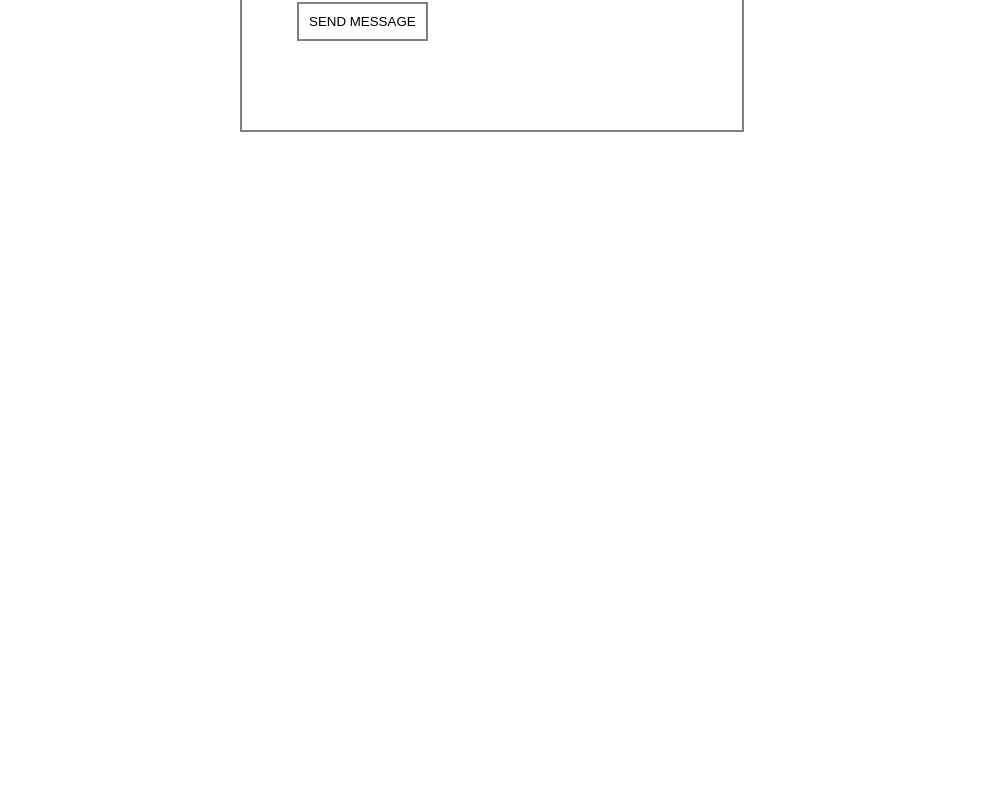
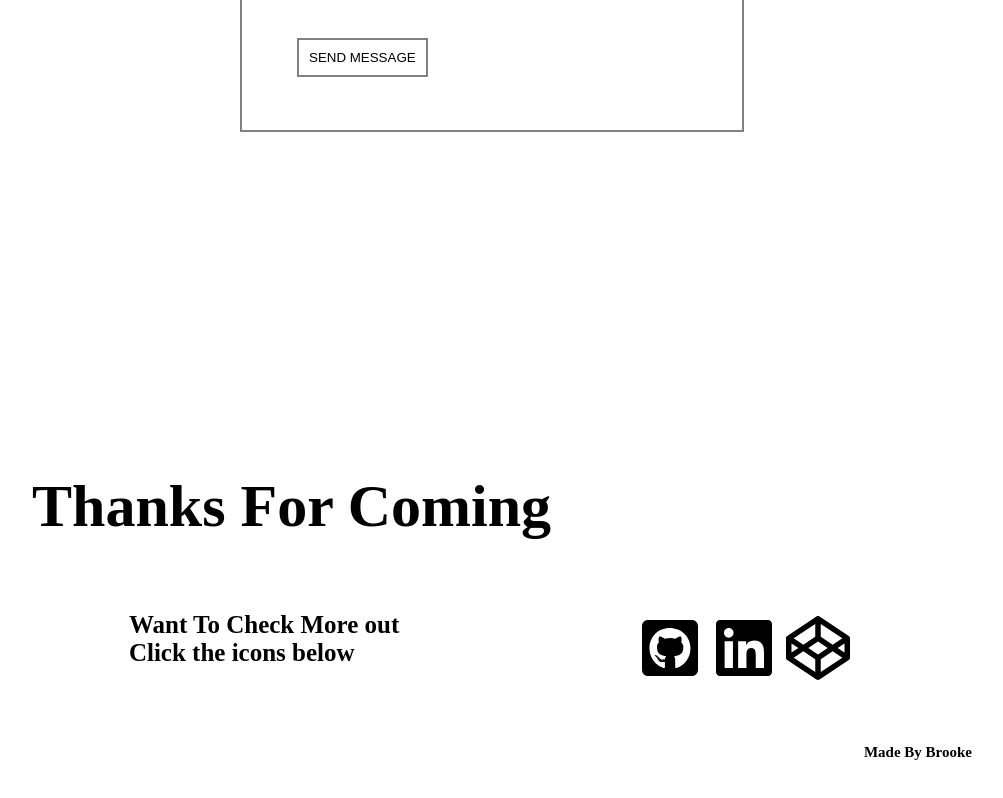
Before and after one commit to brookelove/brookes-react-portfolio, a React (Create React App) app: page / in a window 1280 px wide. Shown: the part 2798-3596 px from the top of the page, without its empty margins (148-1151 px from the left). Before the commit the page ends 3100 px from the top, so only its background shows below. Built offline with nearby package versions, Linux system fonts and the light colour scheme; a web font is replaced by a local one.

Commit message:
creating a footer with basic style elements

```diff
--- a/src/App.js
+++ b/src/App.js
@@ -6,6 +6,7 @@ import About from "./components/About";
 import Tools from "./components/Tools";
 import Projects from "./components/Projects";
 import Contact from "./components/Contact";
+import Footer from "./components/Footer";
 
 function App() {
     return (
@@ -15,6 +16,7 @@ function App() {
         <Tools />
         <Projects />
         <Contact />
+        <Footer />
       </div>
     );
   }
--- a/src/components/Contact.js
+++ b/src/components/Contact.js
@@ -1,6 +1,6 @@
 import React from "react";
 import "../styles/Contact.css"
-
+import { RiCellphoneFill } from "react-icons/ri";
 
 export default function Contact () {
     return (
@@ -9,7 +9,7 @@ export default function Contact () {
                 <h1 className="formTitle">Reach out</h1>
                 <div class="underline"></div>
                 <div class="iconContainer">
-                    {/* icon */}
+                    <RiCellphoneFill size="2em"/>
                 </div>
                 <div>
                     <form action="#" method="post" id="contactPage">
--- a/src/components/Footer.js
+++ b/src/components/Footer.js
@@ -0,0 +1,22 @@
+import React from "react";
+import { FaLinkedin, FaGithubSquare, FaCodepen } from "react-icons/fa";
+import "../styles/Footer.css"
+export default function Footer () {
+    return (
+        <div className="footerContainer">
+            <h1>Thanks For Coming</h1>
+        <div className="endPage" >
+                <div className="wordContainer">
+                    <h5>Want To Check More out</h5>
+                    <h5>Click the icons below</h5>
+                </div>
+                <div className="iconContainer">
+                    <a><FaGithubSquare size="4em"/></a>
+                    <a><FaLinkedin size="4em"/></a>
+                    <a><FaCodepen size="4em"/></a>
+                </div>
+            </div>
+            <h6>Made By Brooke</h6>
+        </div>
+    )
+}
--- a/src/styles/Contact.css
+++ b/src/styles/Contact.css
@@ -16,12 +16,19 @@
 }
 
 .formContainer .formTitle {
+  margin-bottom: 0;
   display: -webkit-box;
   display: -ms-flexbox;
   display: flex;
   -webkit-box-pack: center;
       -ms-flex-pack: center;
           justify-content: center;
+}
+
+.formContainer .underline {
+  width: 100px;
+  border-bottom: solid 2px grey;
+  margin-bottom: 8px;
 }
 
 .formContainer form {
--- a/src/styles/Contact.scss
+++ b/src/styles/Contact.scss
@@ -8,8 +8,14 @@
     align-items: center;
     border: solid 2px grey;
     .formTitle {
+        margin-bottom: 0;
         display: flex;
         justify-content: center;
+    }
+    .underline {
+        width: 100px;
+        border-bottom: solid 2px grey;
+        margin-bottom: 8px;
     }
     form {
         display: flex;
--- /dev/null
+++ b/src/styles/Footer.css
@@ -0,0 +1,34 @@
+.footerContainer {
+  margin: 160px;
+}
+
+.footerContainer .endPage {
+  margin: 60px 0 60px 0;
+  display: -webkit-box;
+  display: -ms-flexbox;
+  display: flex;
+  -ms-flex-wrap: wrap;
+      flex-wrap: wrap;
+  -ms-flex-pack: distribute;
+      justify-content: space-around;
+}
+
+.footerContainer a {
+  margin: 5px 5px 0 5px;
+  display: inline-block;
+}
+
+h5 {
+  font-size: 25px;
+}
+
+h6 {
+  display: -webkit-box;
+  display: -ms-flexbox;
+  display: flex;
+  font-size: 15px;
+  -webkit-box-pack: end;
+      -ms-flex-pack: end;
+          justify-content: flex-end;
+}
+/*# sourceMappingURL=Footer.css.map */
--- /dev/null
+++ b/src/styles/Footer.scss
@@ -0,0 +1,22 @@
+.footerContainer {
+    margin: 160px;
+    .endPage {
+        margin: 60px 0 60px 0;
+            display: flex;
+            flex-wrap: wrap;
+            justify-content: space-around;
+    }
+    a {
+        margin: 5px 5px 0 5px;
+        display: inline-block;
+    }
+
+}
+h5 {
+    font-size: 25px;
+}
+h6 {
+    display: flex;
+    font-size: 15px;
+    justify-content: flex-end;
+}
```
Also changed, not shown: src/components/Resume.js (added, +13 -0 lines), 2 other files (tests, documents, lock files or other folders).
